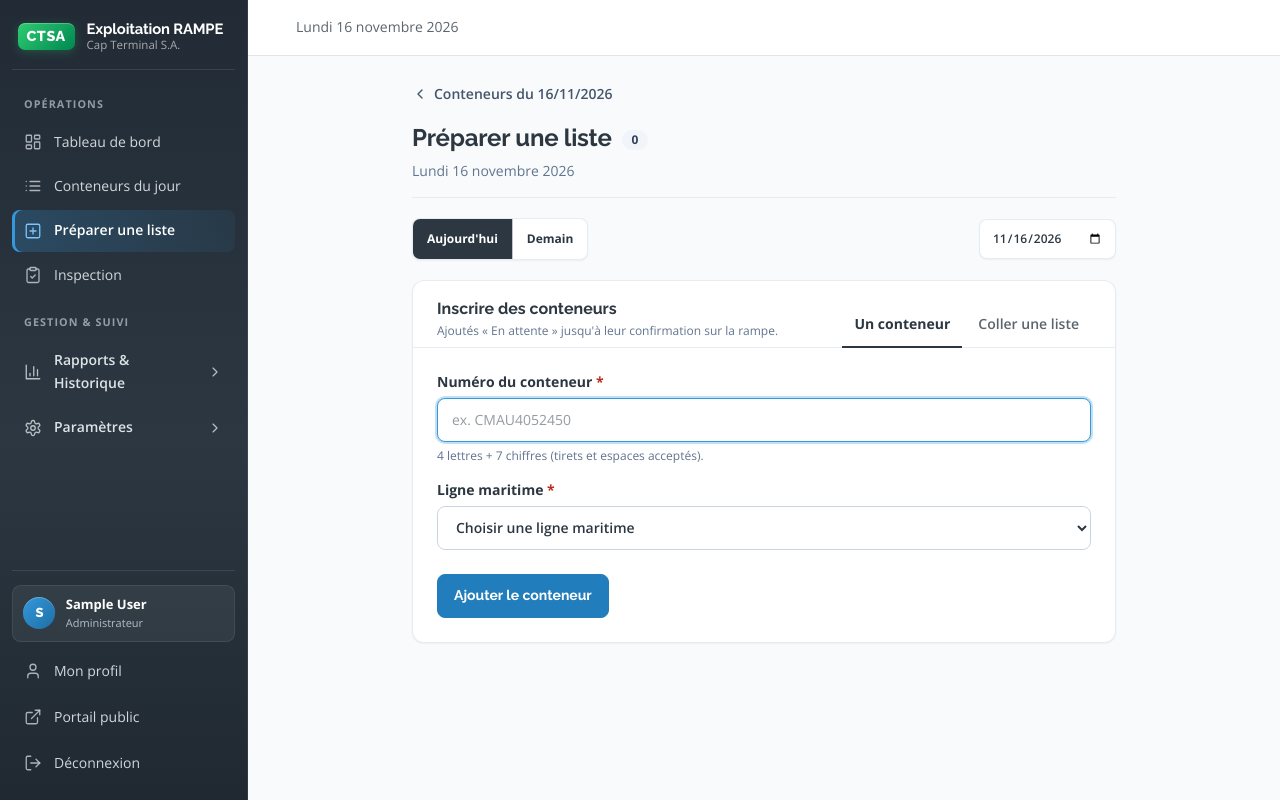
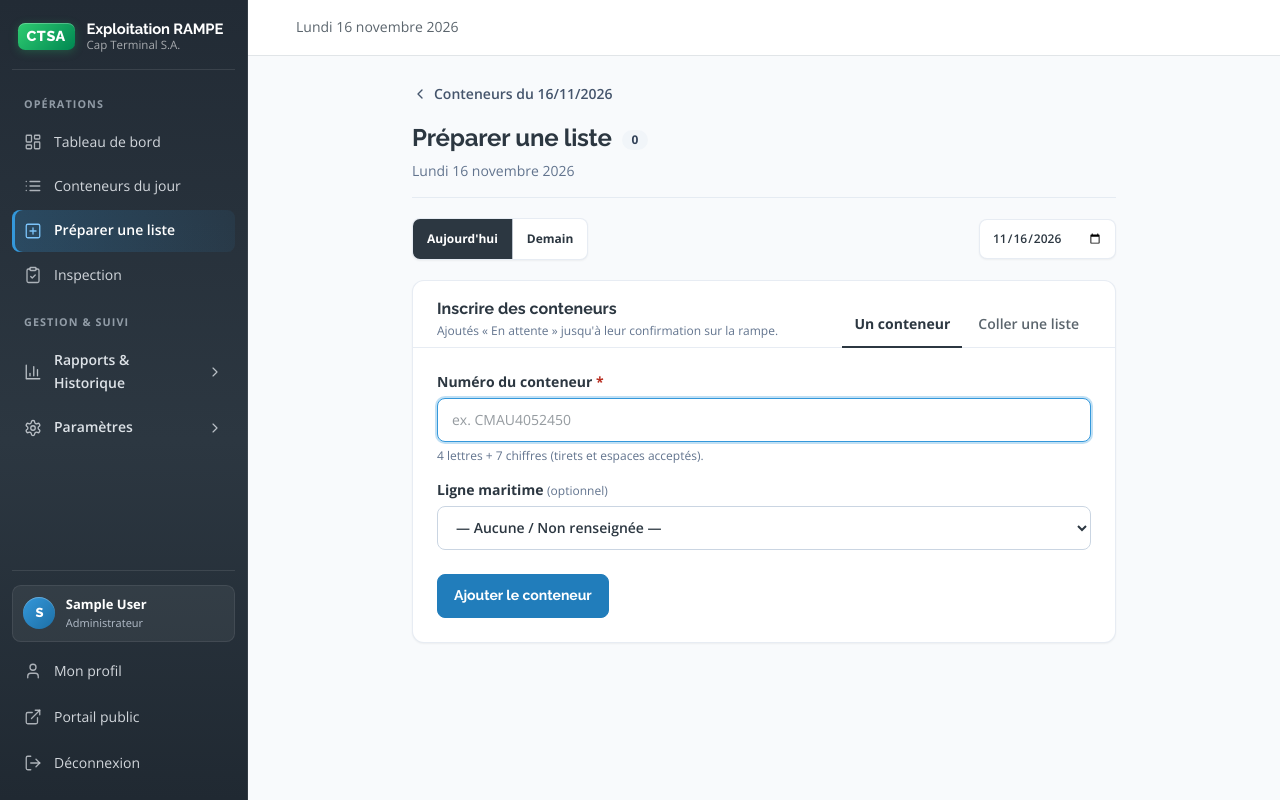
Before and after one commit to bendy2509/ctsa_portal_new, a Django app: page /admin/preparer/ in a window 1280 px wide. Run offline with Django 5.2, Linux system fonts and the light colour scheme; a user stored in the database is signed in; tables that the repository leaves empty hold one stand-in row (values such as "Sample post"); style sheets or scripts are compiled from the project's sources.

Commit message:
Preparation de liste : ligne maritime rendue optionnelle

```diff
--- a/templates/portal/prepare.html
+++ b/templates/portal/prepare.html
@@ -101,14 +101,13 @@
 
         <div class="space-y-1.5">
           <label for="add-single-line" class="block text-sm font-bold text-ctsa-slate">
-            Ligne maritime {% if shipping_lines %}<span class="text-ctsa-red-text" aria-hidden="true">*</span>{% endif %}
+            Ligne maritime <span class="text-xs font-normal text-slate-500">(optionnel)</span>
           </label>
           <select id="add-single-line"
                   name="shipping_line"
-                  {% if shipping_lines %}required{% endif %}
                   class="w-full min-h-[44px] rounded-lg border border-slate-300 px-3.5 py-2 text-sm font-semibold text-ctsa-slate bg-white focus:outline-none focus:ring-2 focus:ring-ctsa-blue/30 focus:border-ctsa-blue">
             {% if shipping_lines %}
-              <option value="" disabled selected>Choisir une ligne maritime</option>
+              <option value="" selected>— Aucune / Non renseignée —</option>
               {% for line in shipping_lines %}
                 <option value="{{ line.id }}">{{ line.name }}</option>
               {% endfor %}
@@ -152,14 +151,13 @@
 
         <div class="space-y-1.5">
           <label for="bulk-line" class="block text-sm font-bold text-ctsa-slate">
-            Ligne maritime {% if shipping_lines %}<span class="text-ctsa-red-text" aria-hidden="true">*</span>{% endif %}
+            Ligne maritime <span class="text-xs font-normal text-slate-500">(optionnel)</span>
           </label>
           <select id="bulk-line"
                   name="shipping_line"
-                  {% if shipping_lines %}required{% endif %}
                   class="w-full min-h-[44px] rounded-lg border border-slate-300 px-3.5 py-2 text-sm font-semibold text-ctsa-slate bg-white focus:outline-none focus:ring-2 focus:ring-ctsa-blue/30 focus:border-ctsa-blue">
             {% if shipping_lines %}
-              <option value="" disabled selected>Choisir une ligne maritime</option>
+              <option value="" selected>— Aucune / Non renseignée —</option>
               {% for line in shipping_lines %}
                 <option value="{{ line.id }}">{{ line.name }}</option>
               {% endfor %}
```
